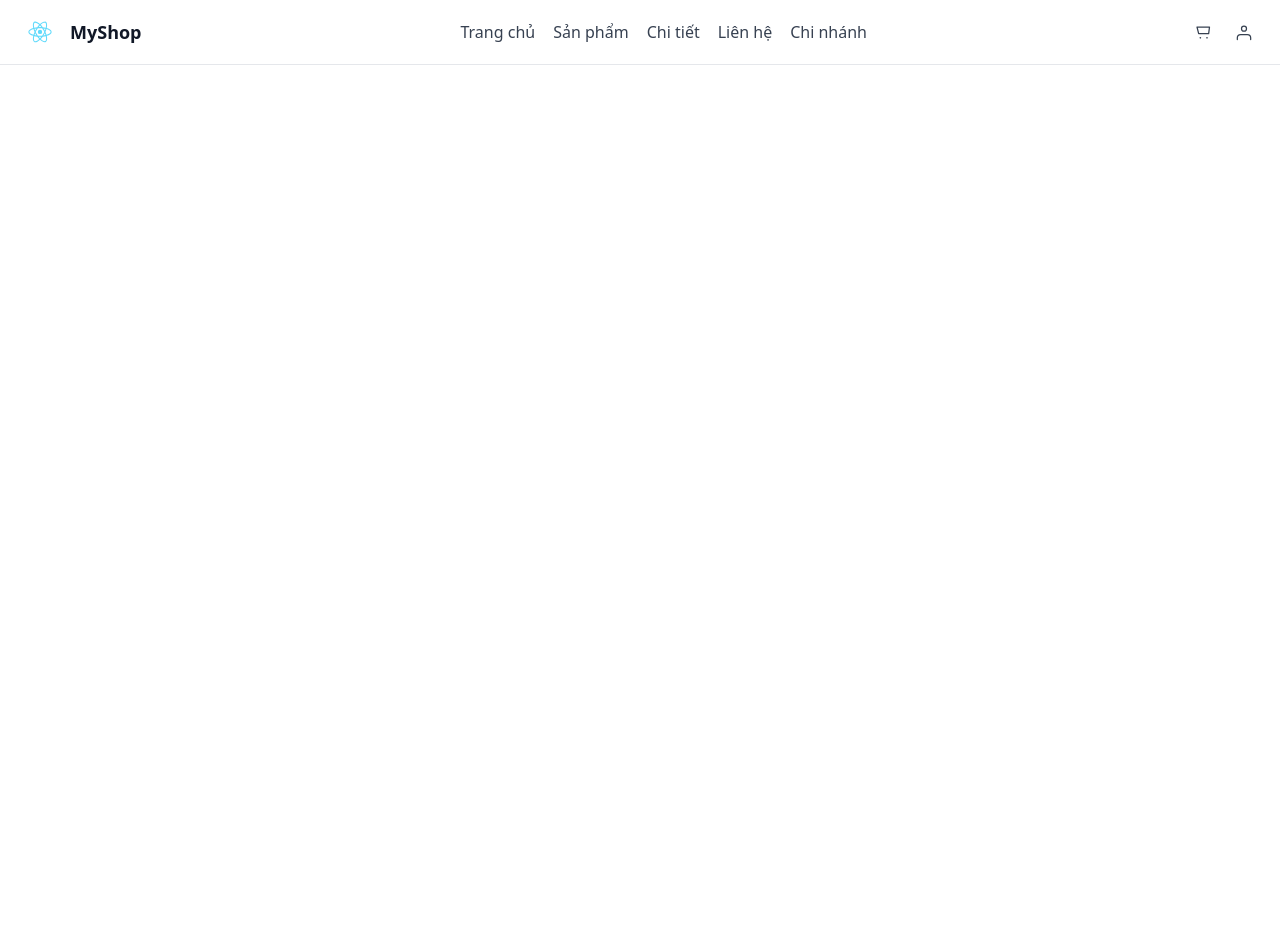
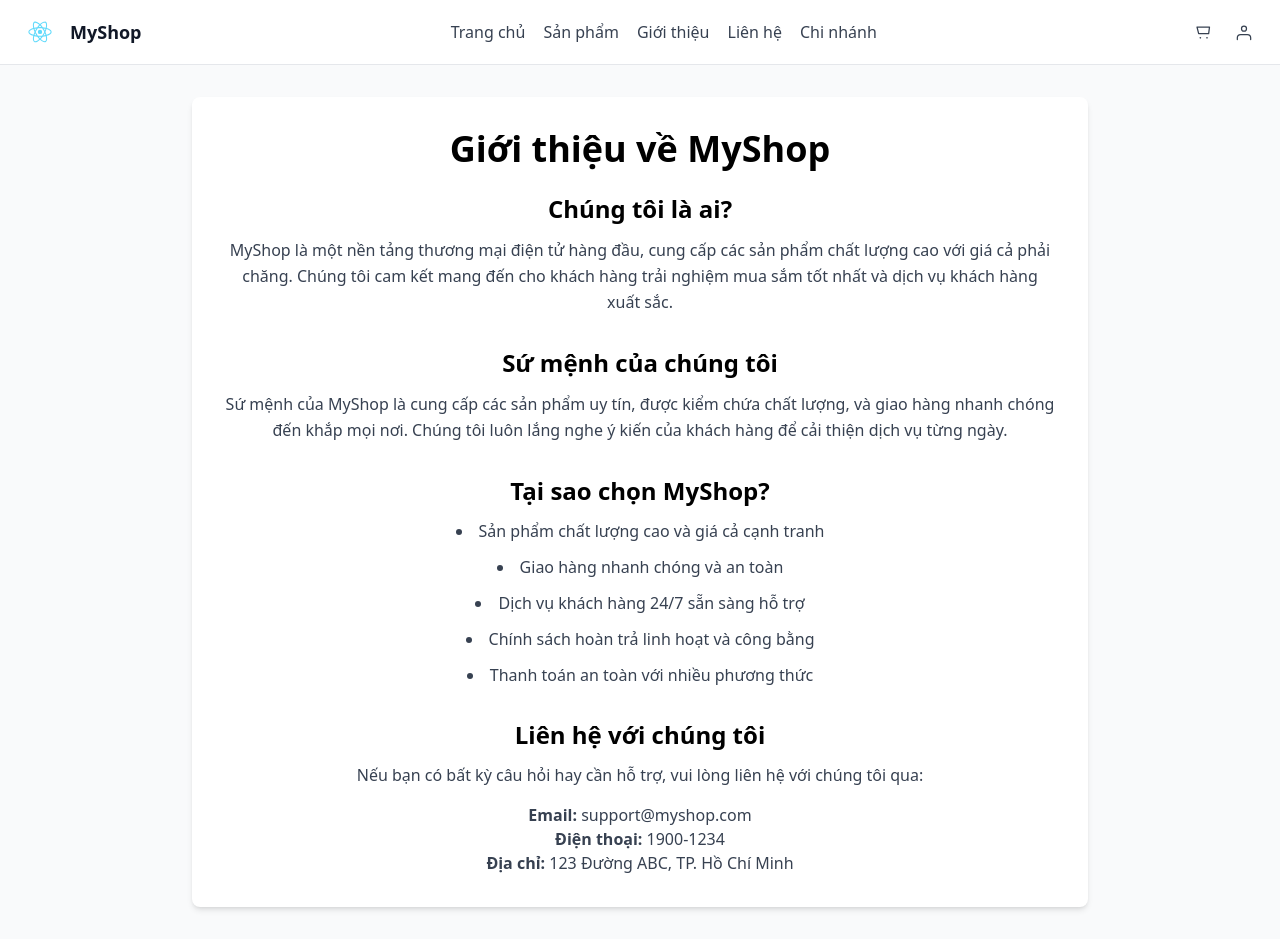
Before and after one commit to phunguyen233/myshop, a React (Create React App) app in the folder shop-frontend/: page /about in a window 1280 px wide. Before the commit the page ends 800 px from the top, so only its background shows below. Built offline with nearby package versions, Linux system fonts and the light colour scheme.

Commit message:
cập nhập ngày 27 tháng 11

```diff
--- a/shop-frontend/src/App.tsx
+++ b/shop-frontend/src/App.tsx
@@ -4,7 +4,7 @@ import './App.css';
 import Header from './components/Header';
 import Home from './pages/Home';
 import ShopProducts from './pages/ShopProducts';
-import Details from './pages/Details';
+import About from './pages/About';
 import Contact from './pages/Contact';
 import Branches from './pages/Branches';
 import Cart from './pages/Cart';
@@ -19,7 +19,7 @@ function App() {
           <Routes>
             <Route path="/" element={<Home />} />
             <Route path="/products" element={<ShopProducts />} />
-            <Route path="/details" element={<Details />} />
+            <Route path="/about" element={<About />} />
             <Route path="/contact" element={<Contact />} />
             <Route path="/branches" element={<Branches />} />
             <Route path="/cart" element={<Cart />} />
--- a/shop-frontend/src/components/Header.tsx
+++ b/shop-frontend/src/components/Header.tsx
@@ -49,7 +49,7 @@ export default function Header() {
       <nav className="header-center">
         <Link to="/" className="nav-link">Trang chủ</Link>
         <Link to="/products" className="nav-link">Sản phẩm</Link>
-        <Link to="/details" className="nav-link">Chi tiết</Link>
+        <Link to="/about" className="nav-link">Giới thiệu</Link>
         <Link to="/contact" className="nav-link">Liên hệ</Link>
         <Link to="/branches" className="nav-link">Chi nhánh</Link>
       </nav>
--- /dev/null
+++ b/shop-frontend/src/pages/About.tsx
@@ -0,0 +1,50 @@
+import React from "react";
+
+export default function About() {
+  return (
+    <div className="p-8 bg-gray-50 min-h-screen">
+      <div className="max-w-4xl mx-auto bg-white rounded-lg shadow-md p-8">
+        <h1 className="text-4xl font-bold mb-6">Giới thiệu về MyShop</h1>
+
+        <section className="mb-8">
+          <h2 className="text-2xl font-semibold mb-3">Chúng tôi là ai?</h2>
+          <p className="text-gray-700 leading-relaxed">
+            MyShop là một nền tảng thương mại điện tử hàng đầu, cung cấp các sản phẩm chất lượng cao với giá cả phải chăng.
+            Chúng tôi cam kết mang đến cho khách hàng trải nghiệm mua sắm tốt nhất và dịch vụ khách hàng xuất sắc.
+          </p>
+        </section>
+
+        <section className="mb-8">
+          <h2 className="text-2xl font-semibold mb-3">Sứ mệnh của chúng tôi</h2>
+          <p className="text-gray-700 leading-relaxed">
+            Sứ mệnh của MyShop là cung cấp các sản phẩm uy tín, được kiểm chứa chất lượng, và giao hàng nhanh chóng
+            đến khắp mọi nơi. Chúng tôi luôn lắng nghe ý kiến của khách hàng để cải thiện dịch vụ từng ngày.
+          </p>
+        </section>
+
+        <section className="mb-8">
+          <h2 className="text-2xl font-semibold mb-3">Tại sao chọn MyShop?</h2>
+          <ul className="text-gray-700 space-y-3 list-disc list-inside">
+            <li>Sản phẩm chất lượng cao và giá cả cạnh tranh</li>
+            <li>Giao hàng nhanh chóng và an toàn</li>
+            <li>Dịch vụ khách hàng 24/7 sẵn sàng hỗ trợ</li>
+            <li>Chính sách hoàn trả linh hoạt và công bằng</li>
+            <li>Thanh toán an toàn với nhiều phương thức</li>
+          </ul>
+        </section>
+
+        <section>
+          <h2 className="text-2xl font-semibold mb-3">Liên hệ với chúng tôi</h2>
+          <p className="text-gray-700">
+            Nếu bạn có bất kỳ câu hỏi hay cần hỗ trợ, vui lòng liên hệ với chúng tôi qua:
+          </p>
+          <div className="mt-4 text-gray-700">
+            <p><strong>Email:</strong> support@myshop.com</p>
+            <p><strong>Điện thoại:</strong> 1900-1234</p>
+            <p><strong>Địa chỉ:</strong> 123 Đường ABC, TP. Hồ Chí Minh</p>
+          </div>
+        </section>
+      </div>
+    </div>
+  );
+}
--- a/shop-frontend/src/pages/Details.tsx
+++ /dev/null
@@ -1,10 +0,0 @@
-import React from "react";
-
-export default function Details(){
-  return (
-    <div style={{padding:20}}>
-      <h1>Chi tiết</h1>
-      <p>Trang chi tiết sản phẩm (placeholder).</p>
-    </div>
-  )
-}
--- a/shop-frontend/src/pages/ShopProducts.tsx
+++ b/shop-frontend/src/pages/ShopProducts.tsx
@@ -1,7 +1,6 @@
 import React, { useEffect, useState } from "react";
 import axios from "axios";
 import { Product } from "../types/Product";
-import { useNavigate } from "react-router-dom";
 
 const API_URL = "http://localhost:5000/api/products";
 
@@ -10,7 +9,6 @@ export default function ShopProducts() {
   const [query, setQuery] = useState<string>("");
   const [hoveredId, setHoveredId] = useState<number | null>(null);
   const [pressedButton, setPressedButton] = useState<string | null>(null);
-  const navigate = useNavigate();
 
   useEffect(() => {
     axios
@@ -51,9 +49,6 @@ export default function ShopProducts() {
     }
   };
 
-  const handleDetails = (product: Product) => {
-    navigate(`/product/${product.id}`);
-  };
   const filteredProducts = products.filter((p) =>
     p.ten_san_pham?.toLowerCase().includes(query.trim().toLowerCase())
   );
@@ -118,8 +113,8 @@ export default function ShopProducts() {
                 <p className="text-green-600 font-bold mb-3">{Number(p.gia_ban).toLocaleString()}đ</p>
               </div>
 
-              {/* Buttons row: Add to cart (green) + Details (white) */}
-              <div className="px-2 mt-3 flex gap-4 items-center">
+              {/* Button: Add to cart only */}
+              <div >
                 <button
                   type="button"
                   onClick={() => handleAddToCart(p)}
@@ -129,30 +124,13 @@ export default function ShopProducts() {
                   onTouchStart={() => setPressedButton(`${p.id}-add`)}
                   onTouchEnd={() => setPressedButton(null)}
                   className={
-                    `flex-1 text-white py-3 text-base rounded-2xl transition transform duration-100 focus:outline-none focus:ring-2 focus:ring-green-300 shadow-sm ` +
+                    `w-full text-white py-1.5 text-base rounded-2xl transition transform duration-100 focus:outline-none focus:ring-2 focus:ring-green-300 shadow-sm ` +
                     (pressedButton === `${p.id}-add`
                       ? "bg-green-900 scale-95"
                       : "bg-green-600 hover:bg-green-700 active:bg-green-800")
                   }
                 >
                   Thêm giỏ hàng
-                </button>
-                <button
-                  type="button"
-                  onClick={() => handleDetails(p)}
-                  onMouseDown={() => setPressedButton(`${p.id}-details`)}
-                  onMouseUp={() => setPressedButton(null)}
-                  onMouseLeave={() => setPressedButton(null)}
-                  onTouchStart={() => setPressedButton(`${p.id}-details`)}
-                  onTouchEnd={() => setPressedButton(null)}
-                  className={
-                    `flex-1 text-gray-800 border border-gray-300 py-3 text-base rounded-2xl transition transform duration-100 focus:outline-none focus:ring-2 focus:ring-gray-200 shadow-sm ` +
-                    (pressedButton === `${p.id}-details`
-                      ? "bg-gray-300 scale-95"
-                      : "bg-white hover:bg-gray-100 active:bg-gray-200")
-                  }
-                >
-                  Chi tiết
                 </button>
               </div>
             </div>
```
Also changed, not shown: 2 other files (tests, documents, lock files or other folders).
